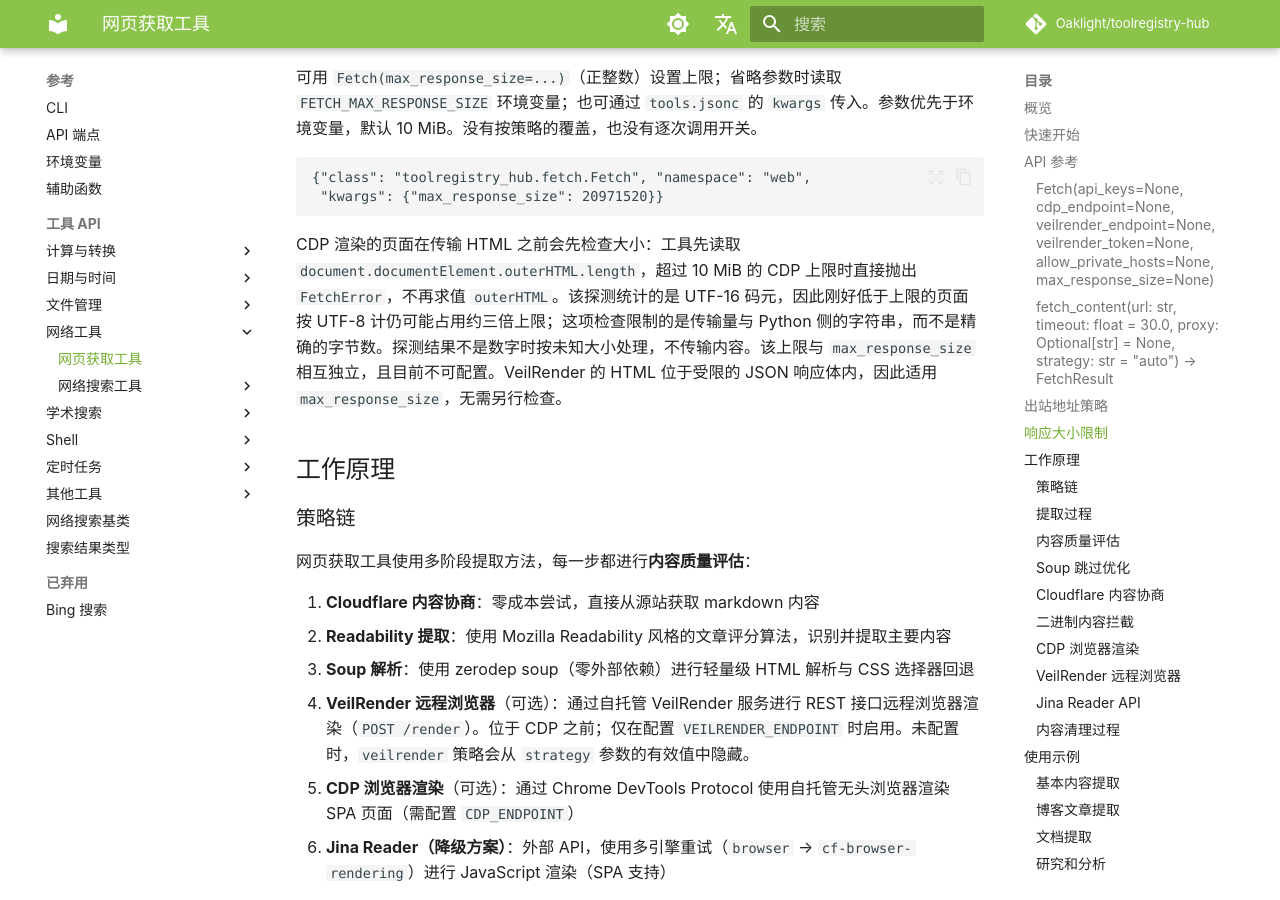
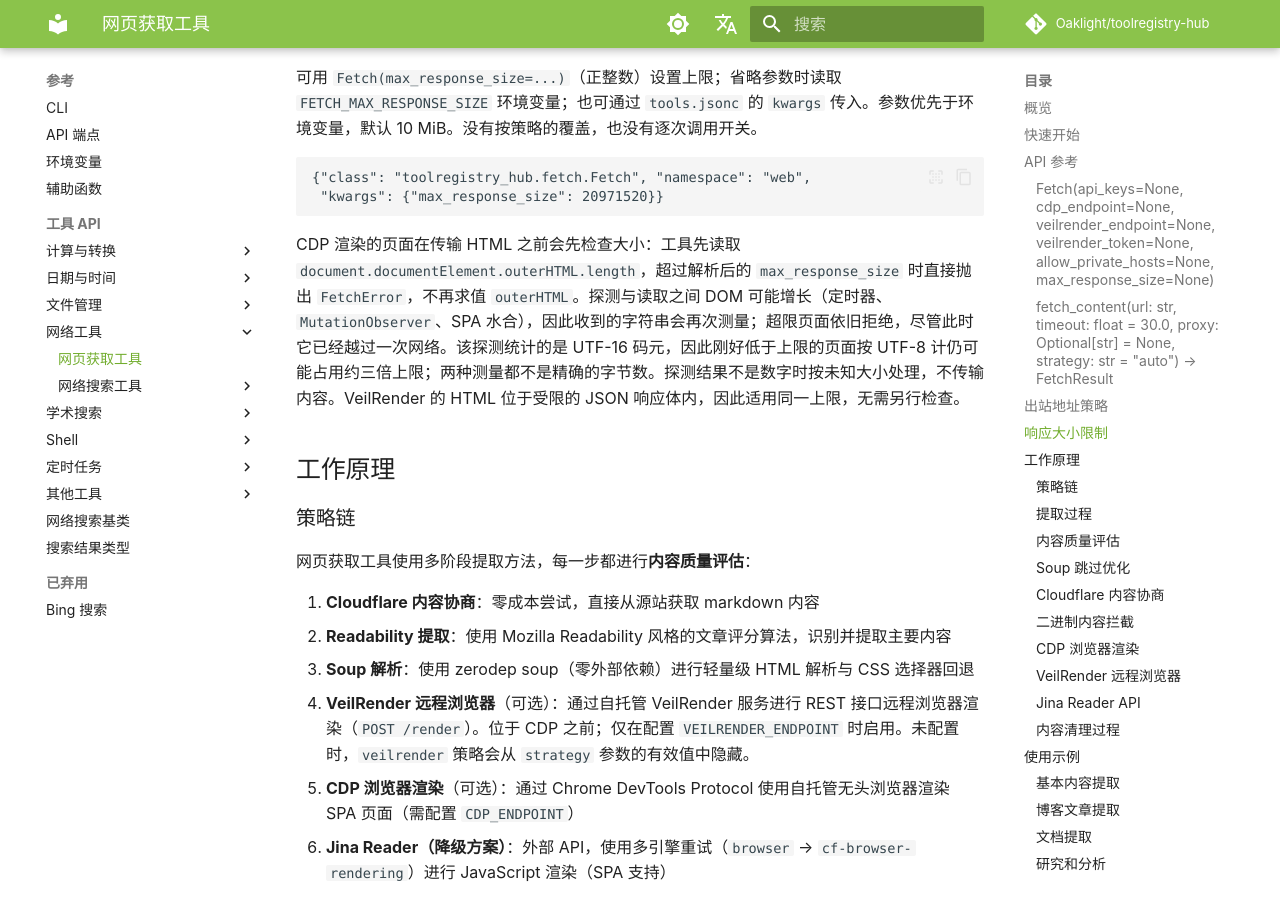
Before and after one commit to Oaklight/toolregistry-hub, an MkDocs documentation site: the page built from docs/tools/websearch/web_fetch_tool.md, in a window 1280 px wide and 900 px high, scrolled down 4039 px. Built offline with MkDocs 1.6.1 and Material for MkDocs 9.7.7, drawn with Linux system fonts in a browser that asks for light colours; some web fonts are replaced; comment, search, counter and statistics services are not loaded.

Commit message:
docs(fetch): CDP 上限跟随 max_response_size，并记录 TOCTOU（#246）
CDP 探测改用解析后的 max_response_size，页面措辞不再称其独立且不可配置。
记录读取后的二次长度检查：探测与读取之间增长的页面依旧拒绝，尽管此时已越过
一次网络。changelog 改为「配置的上限（默认 10 MiB）」。

````diff
--- a/docs/tools/websearch/web_fetch_tool.md
+++ b/docs/tools/websearch/web_fetch_tool.md
@@ -121,7 +121,7 @@ Fetch 默认对每个 HTTP 响应最多缓冲 10 MiB。markdown 协商、原始
  "kwargs": {"max_response_size": 20971520}}
 ```
 
-CDP 渲染的页面在传输 HTML 之前会先检查大小：工具先读取 `document.documentElement.outerHTML.length`，超过 10 MiB 的 CDP 上限时直接抛出 `FetchError`，不再求值 `outerHTML`。该探测统计的是 UTF-16 码元，因此刚好低于上限的页面按 UTF-8 计仍可能占用约三倍上限；这项检查限制的是传输量与 Python 侧的字符串，而不是精确的字节数。探测结果不是数字时按未知大小处理，不传输内容。该上限与 `max_response_size` 相互独立，且目前不可配置。VeilRender 的 HTML 位于受限的 JSON 响应体内，因此适用 `max_response_size`，无需另行检查。
+CDP 渲染的页面在传输 HTML 之前会先检查大小：工具先读取 `document.documentElement.outerHTML.length`，超过解析后的 `max_response_size` 时直接抛出 `FetchError`，不再求值 `outerHTML`。探测与读取之间 DOM 可能增长（定时器、`MutationObserver`、SPA 水合），因此收到的字符串会再次测量；超限页面依旧拒绝，尽管此时它已经越过一次网络。该探测统计的是 UTF-16 码元，因此刚好低于上限的页面按 UTF-8 计仍可能占用约三倍上限；两种测量都不是精确的字节数。探测结果不是数字时按未知大小处理，不传输内容。VeilRender 的 HTML 位于受限的 JSON 响应体内，因此适用同一上限，无需另行检查。
 
 ## 工作原理
 
````
Also changed, not shown: docs/changelog.md (+1 -1 lines).
